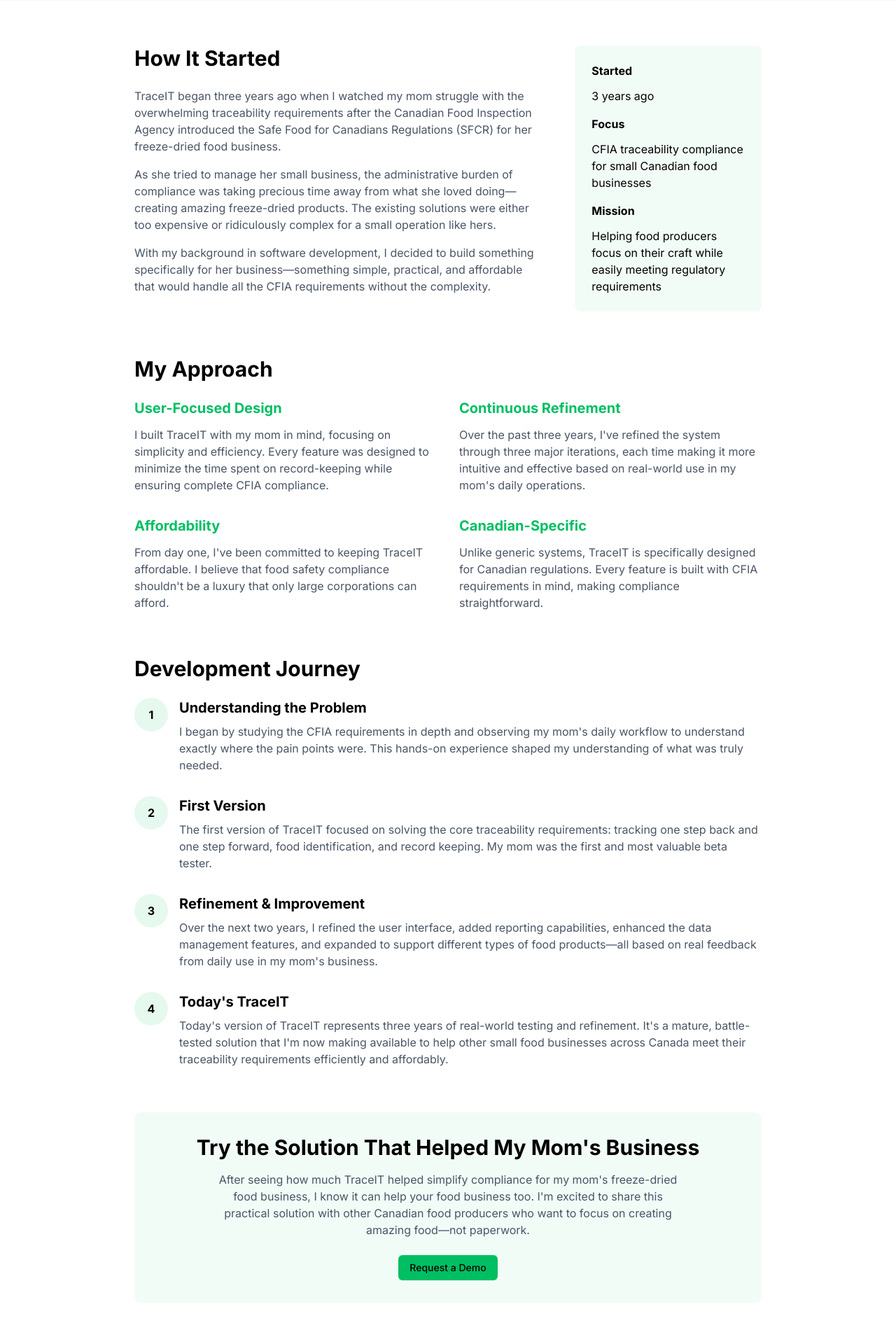
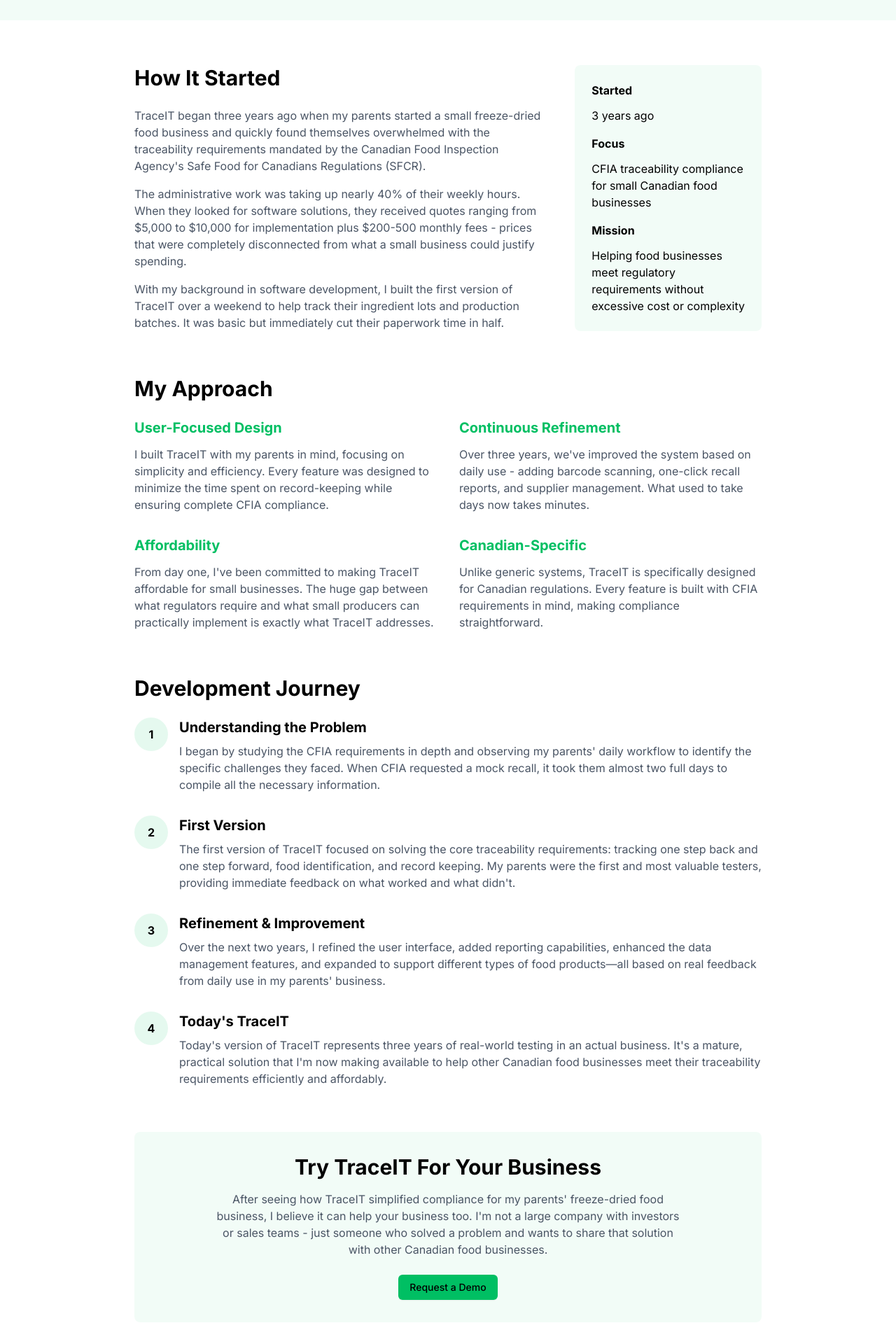
Before and after one commit to Aslanf8/traceit, a Next.js app: page /about in a window 1280 px wide. Shown: the part 480-2400 px from the top of the page at 70% size. Built offline with nearby package versions, Linux system fonts and the light colour scheme.

Commit message:
clean up

```diff
--- a/src/app/about/page.tsx
+++ b/src/app/about/page.tsx
@@ -11,9 +11,9 @@ export default function AboutPage() {
               My TraceIT Story
             </h1>
             <p className="text-xl text-gray-600 max-w-3xl mx-auto">
-              The journey of creating a simple solution for my mom's
+              The journey of creating a simple solution for my parents'
               freeze-dried food business that grew into something that can help
-              all Canadian food producers.
+              Canadian food businesses with traceability.
             </p>
           </div>
         </div>
@@ -26,24 +26,25 @@ export default function AboutPage() {
               <div className="col-span-2">
                 <h2 className="text-3xl font-bold mb-6">How It Started</h2>
                 <p className="text-gray-600 mb-4">
-                  TraceIT began three years ago when I watched my mom struggle
-                  with the overwhelming traceability requirements after the
-                  Canadian Food Inspection Agency introduced the Safe Food for
-                  Canadians Regulations (SFCR) for her freeze-dried food
-                  business.
+                  TraceIT began three years ago when my parents started a small
+                  freeze-dried food business and quickly found themselves
+                  overwhelmed with the traceability requirements mandated by the
+                  Canadian Food Inspection Agency's Safe Food for Canadians
+                  Regulations (SFCR).
                 </p>
                 <p className="text-gray-600 mb-4">
-                  As she tried to manage her small business, the administrative
-                  burden of compliance was taking precious time away from what
-                  she loved doing—creating amazing freeze-dried products. The
-                  existing solutions were either too expensive or ridiculously
-                  complex for a small operation like hers.
+                  The administrative work was taking up nearly 40% of their
+                  weekly hours. When they looked for software solutions, they
+                  received quotes ranging from $5,000 to $10,000 for
+                  implementation plus $200-500 monthly fees - prices that were
+                  completely disconnected from what a small business could
+                  justify spending.
                 </p>
                 <p className="text-gray-600">
-                  With my background in software development, I decided to build
-                  something specifically for her business—something simple,
-                  practical, and affordable that would handle all the CFIA
-                  requirements without the complexity.
+                  With my background in software development, I built the first
+                  version of TraceIT over a weekend to help track their
+                  ingredient lots and production batches. It was basic but
+                  immediately cut their paperwork time in half.
                 </p>
               </div>
               <div className="bg-[#00bf63]/5 p-6 rounded-lg">
@@ -58,8 +59,8 @@ export default function AboutPage() {
 
                 <h3 className="font-bold mb-3">Mission</h3>
                 <p>
-                  Helping food producers focus on their craft while easily
-                  meeting regulatory requirements
+                  Helping food businesses meet regulatory requirements without
+                  excessive cost or complexity
                 </p>
               </div>
             </div>
@@ -72,10 +73,10 @@ export default function AboutPage() {
                     User-Focused Design
                   </h3>
                   <p className="text-gray-600">
-                    I built TraceIT with my mom in mind, focusing on simplicity
-                    and efficiency. Every feature was designed to minimize the
-                    time spent on record-keeping while ensuring complete CFIA
-                    compliance.
+                    I built TraceIT with my parents in mind, focusing on
+                    simplicity and efficiency. Every feature was designed to
+                    minimize the time spent on record-keeping while ensuring
+                    complete CFIA compliance.
                   </p>
                 </div>
                 <div>
@@ -83,10 +84,10 @@ export default function AboutPage() {
                     Continuous Refinement
                   </h3>
                   <p className="text-gray-600">
-                    Over the past three years, I've refined the system through
-                    three major iterations, each time making it more intuitive
-                    and effective based on real-world use in my mom's daily
-                    operations.
+                    Over three years, we've improved the system based on daily
+                    use - adding barcode scanning, one-click recall reports, and
+                    supplier management. What used to take days now takes
+                    minutes.
                   </p>
                 </div>
                 <div>
@@ -94,9 +95,10 @@ export default function AboutPage() {
                     Affordability
                   </h3>
                   <p className="text-gray-600">
-                    From day one, I've been committed to keeping TraceIT
-                    affordable. I believe that food safety compliance shouldn't
-                    be a luxury that only large corporations can afford.
+                    From day one, I've been committed to making TraceIT
+                    affordable for small businesses. The huge gap between what
+                    regulators require and what small producers can practically
+                    implement is exactly what TraceIT addresses.
                   </p>
                 </div>
                 <div>
@@ -127,9 +129,10 @@ export default function AboutPage() {
                     </h3>
                     <p className="text-gray-600">
                       I began by studying the CFIA requirements in depth and
-                      observing my mom's daily workflow to understand exactly
-                      where the pain points were. This hands-on experience
-                      shaped my understanding of what was truly needed.
+                      observing my parents' daily workflow to identify the
+                      specific challenges they faced. When CFIA requested a mock
+                      recall, it took them almost two full days to compile all
+                      the necessary information.
                     </p>
                   </div>
                 </div>
@@ -146,7 +149,9 @@ export default function AboutPage() {
                       The first version of TraceIT focused on solving the core
                       traceability requirements: tracking one step back and one
                       step forward, food identification, and record keeping. My
-                      mom was the first and most valuable beta tester.
+                      parents were the first and most valuable testers,
+                      providing immediate feedback on what worked and what
+                      didn't.
                     </p>
                   </div>
                 </div>
@@ -166,7 +171,7 @@ export default function AboutPage() {
                       added reporting capabilities, enhanced the data management
                       features, and expanded to support different types of food
                       products—all based on real feedback from daily use in my
-                      mom's business.
+                      parents' business.
                     </p>
                   </div>
                 </div>
@@ -181,10 +186,10 @@ export default function AboutPage() {
                     <h3 className="text-xl font-bold mb-2">Today's TraceIT</h3>
                     <p className="text-gray-600">
                       Today's version of TraceIT represents three years of
-                      real-world testing and refinement. It's a mature,
-                      battle-tested solution that I'm now making available to
-                      help other small food businesses across Canada meet their
-                      traceability requirements efficiently and affordably.
+                      real-world testing in an actual business. It's a mature,
+                      practical solution that I'm now making available to help
+                      other Canadian food businesses meet their traceability
+                      requirements efficiently and affordably.
                     </p>
                   </div>
                 </div>
@@ -193,14 +198,14 @@ export default function AboutPage() {
 
             <div className="bg-[#00bf63]/5 p-8 rounded-lg text-center">
               <h2 className="text-3xl font-bold mb-4">
-                Try the Solution That Helped My Mom's Business
+                Try TraceIT For Your Business
               </h2>
               <p className="text-gray-600 max-w-2xl mx-auto mb-6">
-                After seeing how much TraceIT helped simplify compliance for my
-                mom's freeze-dried food business, I know it can help your food
-                business too. I'm excited to share this practical solution with
-                other Canadian food producers who want to focus on creating
-                amazing food—not paperwork.
+                After seeing how TraceIT simplified compliance for my parents'
+                freeze-dried food business, I believe it can help your business
+                too. I'm not a large company with investors or sales teams -
+                just someone who solved a problem and wants to share that
+                solution with other Canadian food businesses.
               </p>
               <Button
                 asChild
--- a/src/app/features/page.tsx
+++ b/src/app/features/page.tsx
@@ -23,7 +23,7 @@ export default function FeaturesPage() {
             <p className="text-xl text-gray-600 max-w-3xl mx-auto">
               I designed every feature of TraceIT to address a specific CFIA
               traceability requirement, making compliance simple for Canadian
-              food businesses like my mom's.
+              food businesses like my parents' business.
             </p>
           </div>
         </div>
--- a/src/components/layout/footer.tsx
+++ b/src/components/layout/footer.tsx
@@ -20,7 +20,7 @@ export default function Footer() {
             </Link>
             <p className="text-gray-600 mb-4">
               Simplifying CFIA compliance for Canadian food businesses, built
-              from real experience with my mom's freeze-dried food business.
+              from real experience with my parents' freeze-dried food business.
             </p>
           </div>
 
@@ -139,8 +139,7 @@ export default function Footer() {
 
         <div className="border-t border-gray-200 pt-6 flex flex-col md:flex-row justify-between items-center">
           <p className="text-gray-500 text-sm mb-4 md:mb-0">
-            © {currentYear} TraceIT. Created with ❤️ from solving real problems
-            in my mom's food business.
+            © {currentYear} TraceIT.
           </p>
           <div className="flex space-x-6">
             <Link
--- a/src/components/layout/header.tsx
+++ b/src/components/layout/header.tsx
@@ -21,6 +21,7 @@ export default function Header() {
         <Link href="/" className="flex items-center">
           <Image
             src="/main-logo-prod.svg"
+            // src="/main-logo-prodCopy of Untitled (120 x 120 px) (1).png"
             alt="TraceIT Logo"
             width={200}
             height={50}
--- a/src/components/sections/story.tsx
+++ b/src/components/sections/story.tsx
@@ -5,7 +5,7 @@ export default function Story() {
         <div className="max-w-3xl mx-auto text-center mb-12">
           <h2 className="text-3xl font-bold mb-4">My Story</h2>
           <p className="text-xl text-gray-600">
-            How my mom's freeze-dried food business inspired TraceIT
+            How my parents' freeze-dried food business inspired TraceIT
           </p>
         </div>
 
@@ -17,11 +17,11 @@ export default function Story() {
                   The Beginning
                 </h3>
                 <p className="text-gray-700">
-                  Three years ago, I watched my mom struggle with CFIA
-                  traceability requirements while running her freeze-dried food
-                  business. Despite her passion for creating amazing products,
-                  the administrative burden of compliance was taking precious
-                  time away from what she loved doing.
+                  Three years ago, my parents started a small freeze-dried food
+                  business. As they grew, they found themselves spending more
+                  and more time managing the CFIA traceability requirements
+                  instead of running their business. The administrative work was
+                  taking up nearly 40% of their weekly hours.
                 </p>
               </div>
 
@@ -30,11 +30,20 @@ export default function Story() {
                   The Problem
                 </h3>
                 <p className="text-gray-700">
-                  My mom, like many small food business owners, was using
-                  spreadsheets and paper records that were time-consuming and
-                  error-prone. The existing software solutions were either too
-                  expensive, too complex, or didn't address the specific needs
-                  of small Canadian food operations.
+                  My parents tracked everything using Excel spreadsheets and
+                  paper logs. Each production batch required manually copying
+                  ingredient lot numbers, updating multiple files, and
+                  cross-referencing previous records. When CFIA requested a mock
+                  recall, it took them almost two full days to compile all the
+                  necessary information. When they looked for software
+                  solutions, they received quotes ranging from $5,000 to $10,000
+                  for implementation plus $200-500 monthly fees. These prices
+                  were completely disconnected from what a small food business
+                  could afford. Most small producers either can't justify this
+                  expense or end up paying for complex systems with features
+                  they'll never use. This huge gap between what regulators
+                  require and what small businesses can practically implement is
+                  exactly what TraceIT addresses.
                 </p>
               </div>
 
@@ -43,11 +52,12 @@ export default function Story() {
                   The Solution
                 </h3>
                 <p className="text-gray-700">
-                  With my software development background, I built the first
-                  version of TraceIT specifically for her business. Over the
-                  past three years, we've refined the system through three major
-                  iterations, each time making it more intuitive and effective
-                  based on real-world use in her daily operations.
+                  I built the first version of TraceIT over a weekend to help
+                  track their ingredient lots and production batches. It was
+                  basic but immediately cut their paperwork time in half. Over
+                  three years, we've improved it based on their daily use -
+                  adding barcode scanning, one-click recall reports, and
+                  supplier management. What used to take days now takes minutes.
                 </p>
               </div>
 
@@ -56,20 +66,12 @@ export default function Story() {
                   The Mission
                 </h3>
                 <p className="text-gray-700">
-                  Now that TraceIT has proven its value in my mom's business, I
-                  want to help other small and medium Canadian food producers
-                  navigate compliance without stress or excessive cost. I'm not
-                  a big company—just one developer with a practical solution to
-                  a real problem I've seen firsthand.
-                </p>
-              </div>
-
-              <div className="pt-4 border-t border-gray-200 mt-6">
-                <p className="italic text-gray-600">
-                  "I created TraceIT to solve a problem my mom faced in her
-                  freeze-dried food business. After seeing how much it helped
-                  her, I knew other small food businesses in Canada could
-                  benefit from it too."
+                  Now that TraceIT has been tested in a real business for three
+                  years, I'm making it available to other Canadian food
+                  producers who face the same challenges. I'm not a large
+                  company with investors or sales teams - just someone who
+                  solved a problem and wants to share that solution with others
+                  who might find it useful.
                 </p>
               </div>
             </div>
```
Also changed, not shown: src/app/benefits/page.tsx (+7 -7 lines), src/components/sections/cta.tsx (+7 -6 lines), src/components/sections/hero.tsx (+3 -4 lines), src/components/sections/regulations.tsx (+5 -5 lines).
